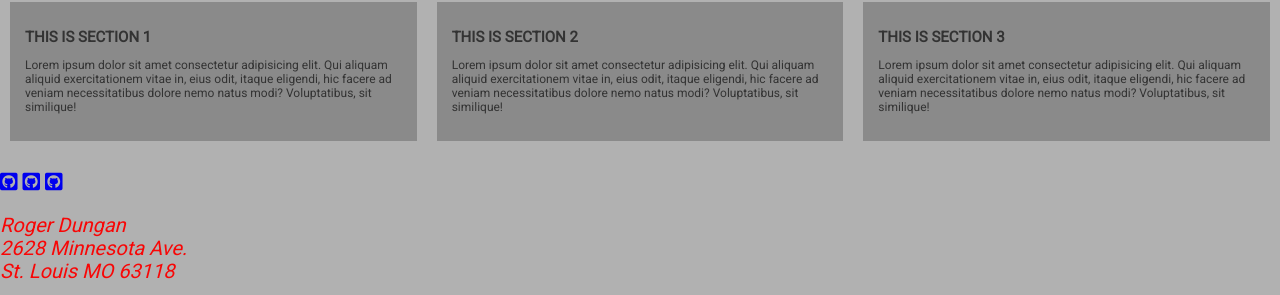
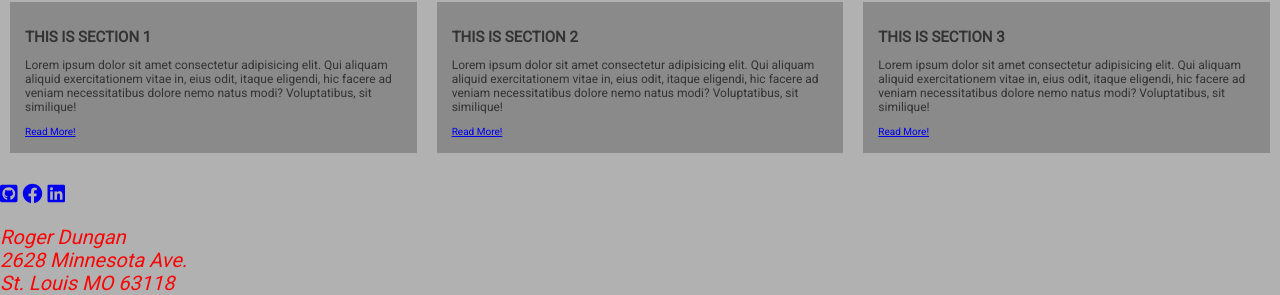
Before and after one commit to mustangrog/portfolio-project, a website built with Parcel: page index.html in a window 1280 px wide. Shown: the part 691-986 px from the top of the page. Built offline with nearby package versions, Linux system fonts and the light colour scheme.

Commit message:
modify footer social media icons/links

```diff
--- a/index.html
+++ b/index.html
@@ -54,6 +54,8 @@
           facere ad veniam necessitatibus dolore nemo natus modi? Voluptatibus,
           sit similique!
         </p>
+        <!--CTA=Call To Action-->
+        <a href="#" class="cta-btn">Read More!</a>
       </section>
 
       <section>
@@ -64,6 +66,7 @@
           facere ad veniam necessitatibus dolore nemo natus modi? Voluptatibus,
           sit similique!
         </p>
+        <a href="#" class="cta-btn">Read More!</a>
       </section>
 
       <section>
@@ -74,6 +77,7 @@
           facere ad veniam necessitatibus dolore nemo natus modi? Voluptatibus,
           sit similique!
         </p>
+        <a href="#" class="cta-btn">Read More!</a>
       </section>
     </main>
 
@@ -81,17 +85,20 @@
       <ul>
         <li>
           <a href="https://github.com/mustangrog" target="_blank">
-            <span class="fab fa-github-square"></span>
+            <span class="fab fa-github-square">
+            </span>
           </a>
         </li>
         <li>
-          <a href="https://github.com/mustangrog" target="_blank">
-            <span class="fab fa-github-square"></span>
+          <a href="https://www.facebook.com/roger.dungan.7" target="_blank">
+            <span class="fab fa-facebook">
+            </span>
           </a>
         </li>
         <li>
-          <a href="https://github.com/mustangrog" target="_blank">
-            <span class="fab fa-github-square"></span>
+          <a href="https://www.linkedin.com/in/roger-dungan-43455a56" target="_blank">
+            <span class="fab fa-linkedin">
+            </span>
           </a>
         </li>
       </ul>
```
